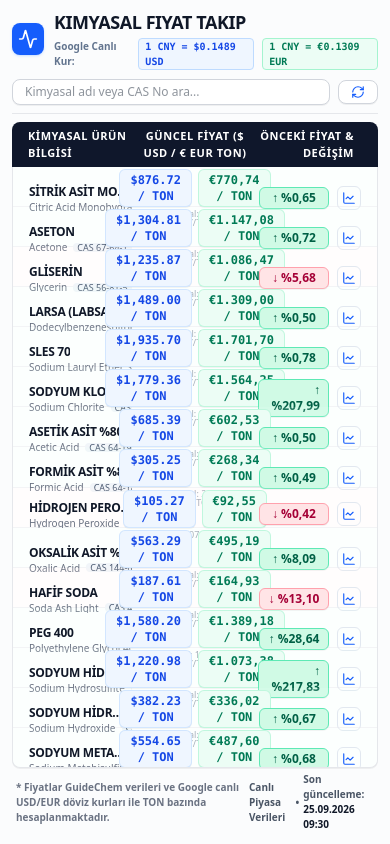
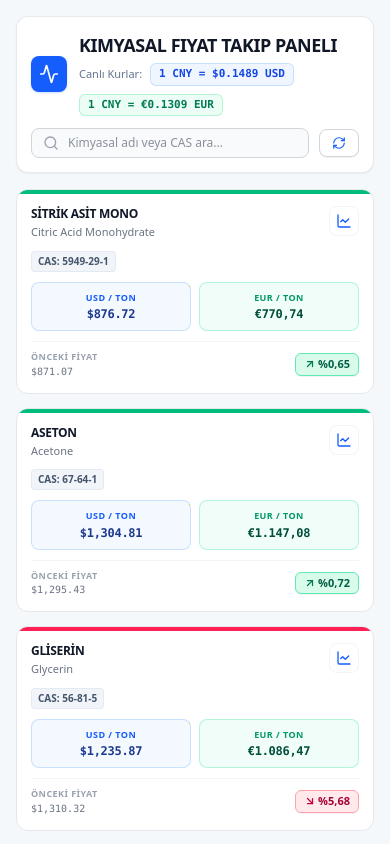
Before and after one commit to serdargul/kimyasaltakip, a React (Vite) app in the folder Frontend/: page / in a window 390 px wide. Shown: the top 844 px of the page. Built offline with nearby package versions, Linux system fonts and the light colour scheme.

Commit message:
feat: modern grid layout and clean price cards without CNY

```diff
--- /dev/null
+++ b/Frontend/src/components/ChemicalPriceCard.tsx
@@ -0,0 +1,126 @@
+import React from 'react';
+import type { ChemicalPrice } from '../types/price';
+import { LineChart, ArrowUpRight, ArrowDownRight, Minus } from 'lucide-react';
+
+interface Props {
+  product: ChemicalPrice;
+  onOpenChart: (product: ChemicalPrice) => void;
+}
+
+export const ChemicalPriceCard: React.FC<Props> = ({ product, onOpenChart }) => {
+  const formatUsd = (val: number | null) => {
+    if (val === null || val === undefined) return '--';
+    return '$' + new Intl.NumberFormat('en-US', {
+      minimumFractionDigits: 2,
+      maximumFractionDigits: 2,
+    }).format(val);
+  };
+
+  const formatEur = (val: number | null) => {
+    if (val === null || val === undefined) return '--';
+    return '€' + new Intl.NumberFormat('de-DE', {
+      minimumFractionDigits: 2,
+      maximumFractionDigits: 2,
+    }).format(val);
+  };
+
+  const isUp = (product.changePercent ?? 0) > 0;
+  const isDown = (product.changePercent ?? 0) < 0;
+
+  const changeText = () => {
+    if (product.changePercent === null || product.changePercent === undefined) {
+      return '%0,00';
+    }
+    const absVal = Math.abs(product.changePercent).toLocaleString('tr-TR', {
+      minimumFractionDigits: 2,
+      maximumFractionDigits: 2,
+    });
+    return `%${absVal}`;
+  };
+
+  return (
+    <div className={`bg-white rounded-xl border transition-all duration-200 hover:shadow-md hover:-translate-y-0.5 flex flex-col justify-between p-3.5 relative overflow-hidden group ${
+      isUp ? 'border-gray-200 hover:border-emerald-300' :
+      isDown ? 'border-gray-200 hover:border-rose-300' :
+      'border-gray-200 hover:border-blue-300'
+    }`}>
+      {/* Top Accent Strip */}
+      <div className={`absolute top-0 left-0 right-0 h-1 ${
+        isUp ? 'bg-emerald-500' :
+        isDown ? 'bg-rose-500' :
+        'bg-slate-300'
+      }`} />
+
+      {/* Card Header: Product Name, CAS & Chart Button */}
+      <div className="flex items-start justify-between gap-2 pt-0.5">
+        <div className="min-w-0 flex-1">
+          <h3 className="font-extrabold text-gray-900 text-xs sm:text-sm tracking-tight uppercase truncate" title={product.displayName}>
+            {product.displayName}
+          </h3>
+          <p className="text-[11px] text-gray-500 font-medium truncate mt-0.5" title={product.chemicalName}>
+            {product.chemicalName}
+          </p>
+        </div>
+
+        <button
+          onClick={() => onOpenChart(product)}
+          title="Fiyat Grafiği Göster"
+          className="p-1.5 text-slate-400 hover:text-blue-600 hover:bg-blue-50 rounded-lg transition-colors border border-slate-100 hover:border-blue-200 shrink-0 cursor-pointer"
+        >
+          <LineChart className="w-4 h-4 text-blue-600" />
+        </button>
+      </div>
+
+      {/* CAS Tag */}
+      {product.cas && (
+        <div className="mt-1.5">
+          <span className="inline-block px-1.5 py-0.5 bg-slate-100 text-slate-600 rounded text-[10px] font-semibold border border-slate-200/80">
+            CAS: {product.cas}
+          </span>
+        </div>
+      )}
+
+      {/* Pricing Boxes (USD & EUR TON) */}
+      <div className="grid grid-cols-2 gap-2 my-2.5">
+        {/* USD Box */}
+        <div className="bg-blue-50/70 border border-blue-200/80 rounded-lg p-2 text-center flex flex-col justify-center">
+          <span className="text-[9px] font-bold text-blue-600 uppercase tracking-wider">USD / TON</span>
+          <span className="text-xs sm:text-sm font-black text-blue-900 font-mono tracking-tight mt-0.5">
+            {formatUsd(product.currentPriceUsd)}
+          </span>
+        </div>
+
+        {/* EUR Box */}
+        <div className="bg-emerald-50/70 border border-emerald-200/80 rounded-lg p-2 text-center flex flex-col justify-center">
+          <span className="text-[9px] font-bold text-emerald-600 uppercase tracking-wider">EUR / TON</span>
+          <span className="text-xs sm:text-sm font-black text-emerald-900 font-mono tracking-tight mt-0.5">
+            {formatEur(product.currentPriceEur)}
+          </span>
+        </div>
+      </div>
+
+      {/* Footer: Previous Price & Change Badge */}
+      <div className="pt-2 border-t border-gray-100 flex items-center justify-between text-[11px]">
+        {/* Previous Price */}
+        <div className="flex flex-col">
+          <span className="text-[9px] font-bold text-gray-400 uppercase tracking-wider">ÖNCEKİ FİYAT</span>
+          <span className="text-[10px] font-medium text-gray-500 font-mono">
+            {formatUsd(product.previousPriceUsd)}
+          </span>
+        </div>
+
+        {/* Change Badge */}
+        <div className={`px-2 py-0.5 rounded-md text-[11px] font-bold tabular-nums flex items-center gap-0.5 border shadow-2xs ${
+          isUp ? 'text-emerald-800 bg-emerald-100/80 border-emerald-300' :
+          isDown ? 'text-rose-800 bg-rose-100/80 border-rose-300' :
+          'text-slate-600 bg-slate-100 border-slate-200'
+        }`}>
+          {isUp ? <ArrowUpRight className="w-3 h-3 text-emerald-700 stroke-[2.5]" /> :
+           isDown ? <ArrowDownRight className="w-3 h-3 text-rose-700 stroke-[2.5]" /> :
+           <Minus className="w-3 h-3 text-slate-500" />}
+          <span>{changeText()}</span>
+        </div>
+      </div>
+    </div>
+  );
+};
--- a/Frontend/src/pages/Home.tsx
+++ b/Frontend/src/pages/Home.tsx
@@ -1,9 +1,9 @@
 import React, { useEffect, useState } from 'react';
 import type { ChemicalPrice } from '../types/price';
 import { fetchPrices, triggerManualSync } from '../services/priceApi';
-import { ChemicalPriceRow } from '../components/ChemicalPriceRow';
+import { ChemicalPriceCard } from '../components/ChemicalPriceCard';
 import { PriceChartModal } from '../components/PriceChartModal';
-import { RefreshCw, Activity } from 'lucide-react';
+import { RefreshCw, Activity, Search } from 'lucide-react';
 
 export const Home: React.FC = () => {
   const [products, setProducts] = useState<ChemicalPrice[]>([]);
@@ -11,6 +11,7 @@ export const Home: React.FC = () => {
   const [refreshing, setRefreshing] = useState(false);
   const [selectedProduct, setSelectedProduct] = useState<ChemicalPrice | null>(null);
   const [lastUpdated, setLastUpdated] = useState<string>('');
+  const [searchTerm, setSearchTerm] = useState('');
 
   const loadData = async (isManual = false) => {
     if (isManual) setRefreshing(true);
@@ -47,10 +48,8 @@ export const Home: React.FC = () => {
   const handleManualSync = async () => {
     setRefreshing(true);
     await triggerManualSync();
-    setTimeout(() => loadData(true), 2000);
+    setTimeout(() => loadData(true), 800);
   };
-
-  const [searchTerm, setSearchTerm] = useState('');
 
   const filteredProducts = products.filter((p) => {
     if (!searchTerm.trim()) return true;
@@ -63,38 +62,49 @@ export const Home: React.FC = () => {
   });
 
   return (
-    <div className="h-screen w-full bg-slate-50/60 text-gray-900 font-sans antialiased selection:bg-blue-100 flex flex-col overflow-hidden">
-      <div className="w-full max-w-[1700px] mx-auto px-3 sm:px-6 py-2 h-full flex flex-col min-h-0">
+    <div className="min-h-screen w-full bg-slate-100/70 text-gray-900 font-sans antialiased selection:bg-blue-100 flex flex-col">
+      <div className="w-full max-w-[1720px] mx-auto px-4 sm:px-6 py-4 flex-1 flex flex-col">
 
-        {/* Top Header */}
-        <header className="mb-2 flex flex-col sm:flex-row sm:items-center justify-between border-b border-gray-200 pb-2 shrink-0 gap-2">
-          <div className="flex items-center gap-2.5">
-            <div className="p-1.5 bg-blue-600 text-white rounded-lg shadow-sm shadow-blue-500/20">
+        {/* Top Header Bar */}
+        <header className="mb-4 flex flex-col md:flex-row md:items-center justify-between bg-white p-3.5 sm:p-4 rounded-xl border border-gray-200/90 shadow-xs gap-3">
+          <div className="flex items-center gap-3">
+            <div className="p-2 bg-blue-600 text-white rounded-lg shadow-sm shadow-blue-500/20">
               <Activity className="w-5 h-5 sm:w-6 sm:h-6" />
             </div>
             <div>
+              <div className="flex items-center gap-2">
                 <h1 className="text-lg sm:text-xl font-black tracking-tight text-gray-900 uppercase">
-                Kimyasal Fiyat Takip
+                  Kimyasal Fiyat Takip Paneli
                 </h1>
+                <span className="hidden sm:inline-block px-2 py-0.5 bg-blue-50 text-blue-700 text-[10px] font-bold rounded-full border border-blue-200">
+                  {filteredProducts.length} ÜRÜN
+                </span>
+              </div>
               {products.length > 0 && products[0].usdRate && products[0].eurRate && (
-                <div className="text-[10px] font-semibold text-slate-500 flex items-center gap-2 mt-0.5">
-                  <span>Google Canlı Kur:</span>
-                  <span className="bg-blue-50 text-blue-700 px-1.5 py-0.2 rounded border border-blue-200 font-mono">1 CNY = ${products[0].usdRate.toFixed(4)} USD</span>
-                  <span className="bg-emerald-50 text-emerald-700 px-1.5 py-0.2 rounded border border-emerald-200 font-mono">1 CNY = €{products[0].eurRate.toFixed(4)} EUR</span>
+                <div className="text-[11px] font-medium text-slate-500 flex flex-wrap items-center gap-2 mt-1">
+                  <span>Canlı Kurlar:</span>
+                  <span className="bg-blue-50 text-blue-700 px-2 py-0.5 rounded-md border border-blue-200/80 font-mono font-bold">
+                    1 CNY = ${products[0].usdRate.toFixed(4)} USD
+                  </span>
+                  <span className="bg-emerald-50 text-emerald-700 px-2 py-0.5 rounded-md border border-emerald-200/80 font-mono font-bold">
+                    1 CNY = €{products[0].eurRate.toFixed(4)} EUR
+                  </span>
                 </div>
               )}
             </div>
           </div>
 
-          <div className="flex items-center gap-2">
+          {/* Right: Search & Refresh */}
+          <div className="flex items-center gap-2.5">
             {/* Search Input */}
-            <div className="relative flex-1 sm:w-56 lg:w-72">
+            <div className="relative flex-1 sm:w-64 lg:w-80">
+              <Search className="w-4 h-4 text-gray-400 absolute left-3 top-1/2 -translate-y-1/2" />
               <input
                 type="text"
-                placeholder="Kimyasal adı veya CAS No ara..."
+                placeholder="Kimyasal adı veya CAS ara..."
                 value={searchTerm}
                 onChange={(e) => setSearchTerm(e.target.value)}
-                className="w-full pl-3 py-1 text-xs bg-white border border-gray-300 rounded-lg focus:outline-none focus:ring-2 focus:ring-blue-500 focus:border-blue-500 transition-all font-medium text-gray-800 shadow-2xs"
+                className="w-full pl-9 pr-3 py-1.5 text-xs bg-slate-50 border border-gray-300 rounded-lg focus:outline-none focus:ring-2 focus:ring-blue-500 focus:bg-white focus:border-blue-500 transition-all font-medium text-gray-800"
               />
             </div>
 
@@ -102,8 +112,8 @@ export const Home: React.FC = () => {
             <button
               onClick={handleManualSync}
               disabled={refreshing}
-              className="flex items-center gap-1.5 px-3 py-1 text-xs font-bold text-gray-700 bg-white hover:bg-gray-100 border border-gray-300 rounded-lg transition-all shadow-2xs hover:shadow-xs disabled:opacity-50 shrink-0 cursor-pointer"
-              title="Fiyatları Güncelle"
+              className="flex items-center gap-1.5 px-3 py-1.5 text-xs font-bold text-gray-700 bg-white hover:bg-gray-50 border border-gray-300 rounded-lg transition-all shadow-2xs hover:shadow-xs disabled:opacity-50 shrink-0 cursor-pointer"
+              title="Fiyatları Yenile"
             >
               <RefreshCw className={`w-3.5 h-3.5 text-blue-600 ${refreshing ? 'animate-spin' : ''}`} />
               <span className="hidden sm:inline">Yenile</span>
@@ -111,39 +121,35 @@ export const Home: React.FC = () => {
           </div>
         </header>
 
-        {/* Table Column Headers (3 Equal Sections) */}
-        <div className="grid grid-cols-12 items-center py-1.5 px-4 sm:px-6 bg-slate-900 text-white rounded-t-lg text-[11px] font-extrabold tracking-wider uppercase shrink-0 shadow-2xs">
-          <div className="col-span-4 text-left">KİMYASAL ÜRÜN BİLGİSİ</div>
-          <div className="col-span-4 text-center">GÜNCEL FİYAT ($ USD / € EUR TON)</div>
-          <div className="col-span-4 text-right pr-2">ÖNCEKİ FİYAT & DEĞİŞİM</div>
-        </div>
-
-        {/* List Container (Fit Single Screen) */}
-        <div className="flex-1 min-h-0 bg-white border-x border-b border-gray-200 rounded-b-lg shadow-2xs overflow-hidden flex flex-col justify-between divide-y divide-gray-100">
+        {/* Product Grid Area */}
+        <div className="flex-1 min-h-0">
           {loading ? (
-            <div className="h-full flex flex-col items-center justify-center space-y-3 py-6 text-gray-400">
-              <div className="w-7 h-7 border-3 border-blue-600 border-t-transparent rounded-full animate-spin"></div>
+            <div className="h-64 flex flex-col items-center justify-center space-y-3 text-gray-400 bg-white rounded-xl border border-gray-200">
+              <div className="w-8 h-8 border-3 border-blue-600 border-t-transparent rounded-full animate-spin"></div>
               <span className="text-xs font-semibold text-gray-600">Piyasa Fiyatları Yükleniyor...</span>
             </div>
           ) : filteredProducts.length === 0 ? (
-            <div className="h-full flex flex-col items-center justify-center py-6 text-gray-400 text-xs font-medium">
-              Aramanıza uygun kimyasal fiyatı bulunamadı.
+            <div className="h-64 flex flex-col items-center justify-center text-gray-400 text-sm font-medium bg-white rounded-xl border border-gray-200">
+              Aramanıza uygun kimyasal ürün bulunamadı.
             </div>
           ) : (
-            filteredProducts.map((product) => (
-              <ChemicalPriceRow
+            <div className="grid grid-cols-1 sm:grid-cols-2 md:grid-cols-3 lg:grid-cols-4 xl:grid-cols-5 gap-3.5">
+              {filteredProducts.map((product) => (
+                <ChemicalPriceCard
                   key={product.id}
                   product={product}
                   onOpenChart={setSelectedProduct}
                 />
-            ))
+              ))}
+            </div>
           )}
         </div>
 
-        {/* Compact Footer Bar */}
-        <footer className="py-1 px-1 text-[10px] text-gray-500 font-semibold shrink-0 flex items-center justify-between">
-          <span>* Fiyatlar GuideChem verileri ve Google canlı USD/EUR döviz kurları ile TON bazında hesaplanmaktadır.</span>
-          <span className="flex items-center gap-1 text-gray-600">
+        {/* Footer */}
+        <footer className="mt-4 py-2 px-1 text-[11px] text-gray-500 font-medium shrink-0 flex flex-col sm:flex-row items-center justify-between gap-1 border-t border-gray-200/80">
+          <span>* Fiyatlar GuideChem verileri ve anlık Google döviz kurları ile TON bazında hesaplanmaktadır.</span>
+          <span className="flex items-center gap-1.5 text-gray-600">
+            <span className="inline-block w-2 h-2 rounded-full bg-emerald-500 animate-pulse"></span>
             <span>Canlı Piyasa Verileri</span>
             <span>•</span>
             <span>Son güncelleme: <strong className="text-gray-900 font-bold">{lastUpdated || '--'}</strong></span>
@@ -151,7 +157,7 @@ export const Home: React.FC = () => {
         </footer>
       </div>
 
-      {/* Recharts Modal */}
+      {/* Price Chart Modal */}
       <PriceChartModal
         product={selectedProduct}
         onClose={() => setSelectedProduct(null)}
```
Lines whose indentation alone changed are shown as unchanged.
